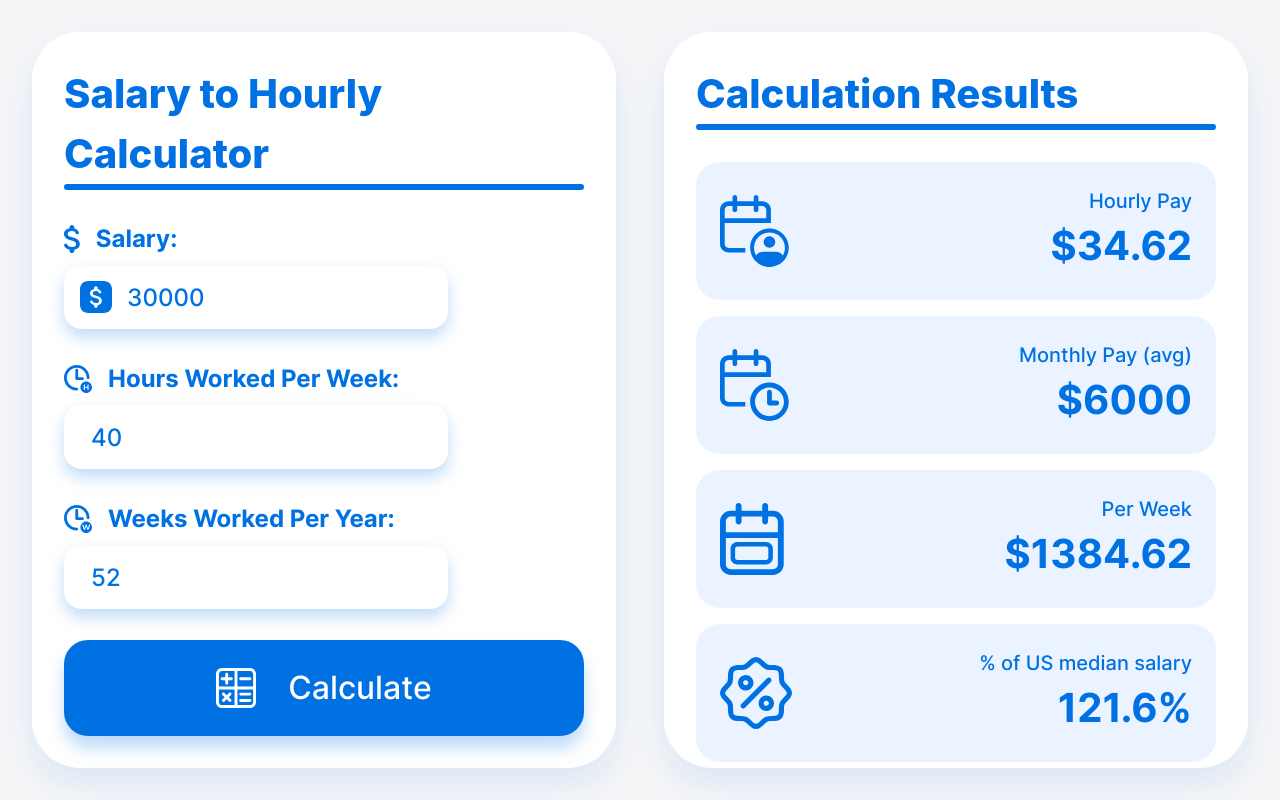
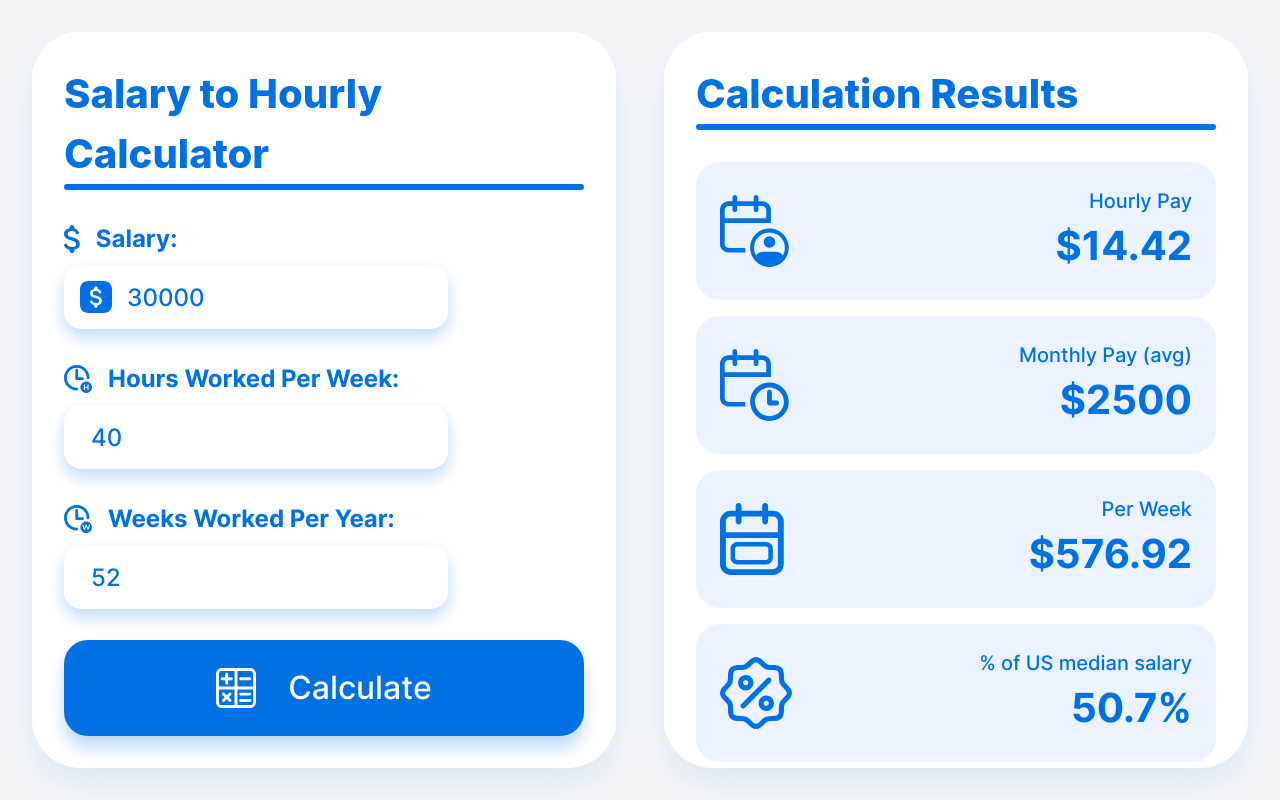
Before and after one commit to diamonick/Salary-to-Hourly-Calculator, a website with bundled scripts: page index.html in a window 1280 px wide. Both pictures are taken after a click on the element "Calculate". Built offline with nearby package versions, Linux system fonts and the light colour scheme; a web font is replaced by a local one.

Commit message:
Implement calculating hourly pay, monthly pay, weekly pay, and % of US median salary

```diff
--- a/main.js
+++ b/main.js
@@ -158,6 +158,12 @@ class InputField
         this.element.addEventListener(event, functionCall);
     }
 
+    // Get value displayed in input field.
+    getValue()
+    {
+        return this.element.value;
+    }
+
     // Enable input field.
     enableInputField()
     {
@@ -208,10 +214,17 @@ class InputField
 }
 
 //#region Variables
-const calculateButton = new Button(".Calculate-Button", "#0071e3", "#00A3FF", "#004fbd");
 const salaryField = new InputField(".Salary-Field");
 const hoursPerWeekField = new InputField(".Hours-Per-Week-Field");
 const weeksPerYearField = new InputField(".Weeks-Per-Year-Field");
+const calculateButton = new Button(".Calculate-Button", "#0071e3", "#00A3FF", "#004fbd");
+
+const hourlyPayAmount = getElement(".Hourly-Pay .Amount");
+const monthlyPayAmount = getElement(".Monthly-Pay .Amount");
+const weeklyPayAmount = getElement(".Weekly-Pay .Amount");
+const percentUSMedianSalaryAmount = getElement(".Percent-US-Median-Salary .Amount");
+
+const USMedianSalary = 59228;
 //#endregion
 
 function Main()
@@ -231,7 +244,85 @@ function onHoverInputField(inputField)
 
 function calculateResults()
 {
+    let hourlyPayAmountText, monthlyPayAmountText, weeklyPayAmountText, percentUSMedianSalaryAmountText;
 
+    let hourlyPay = calculateHourlyPay();
+    let monthlyPay = calculateMonthlyPay();
+    let weeklyPay = calculateWeeklyPay();
+    let percentOfUSMedianSalary = calculatePercentOfUSMedianSalary();
+
+    hourlyPayAmount.innerHTML = `$${hourlyPay}`;
+    monthlyPayAmount.innerHTML = `$${monthlyPay}`;
+    weeklyPayAmount.innerHTML = `$${weeklyPay}`;
+    percentUSMedianSalaryAmount.innerHTML = `${percentOfUSMedianSalary}%`;
+}
+
+function calculateHourlyPay()
+{
+    let salary = salaryField.getValue();                        // Salary per year
+    let hoursPerWeek = hoursPerWeekField.getValue();            // Hours worked per week
+    let weeksPerYear = weeksPerYearField.getValue();            // Weeks worked per year
+
+    const rawResult = salary / (hoursPerWeek * weeksPerYear);
+
+    // Round up/down hourly pay by 2 decimal places.
+    const result = Math.round(rawResult * 100) / 100;
+    console.log(`Hourly Pay: $${result}`);
+    return result;
+}
+
+function calculateMonthlyPay()
+{
+    let salary = salaryField.getValue();                        // Salary per year
+    const numOfMonths = 12;                                     // Total number of months in a year.
+
+    const rawResult = salary / numOfMonths;
+
+    // Round up/down monthly pay by 2 decimal places.
+    const result = Math.round(rawResult * 100) / 100;
+    console.log(`Monthly Pay: $${result}`);
+    return result;
+}
+
+function calculateWeeklyPay()
+{
+    let salary = salaryField.getValue();                        // Salary per year
+    let weeksPerYear = weeksPerYearField.getValue();            // Weeks worked per year
+
+    const rawResult = salary / weeksPerYear;
+
+    // Round up/down weekly pay by 2 decimal places.
+    const result = Math.round(rawResult * 100) / 100;
+    console.log(`Weekly Pay: $${result}`);
+    return result;
+}
+
+function calculatePercentOfUSMedianSalary()
+{
+    let salary = salaryField.getValue();                        // Salary per year
+
+    const rawResult = (salary / USMedianSalary) * 100;
+
+    // Round up/down % of US median salary by 1 decimal place.
+    const result = Math.round(rawResult * 10) / 10;
+    console.log(`% of US Median Salary: ${result}%`);
+    return result;
+}
+
+function shuffleText(text, prefix, suffix)
+{
+    var a = text.split(""),
+        n = a.length;
+
+    for (var i = n - 1; i > 0; i--)
+    {
+        var j = Math.floor(Math.random() * (i + 1));
+        var tmp = a[i];
+        a[i] = a[j];
+        a[j] = tmp;
+    }
+
+    return a.join("");
 }
 
 Main();
```
Also changed, not shown: tailwindStyle.css.
